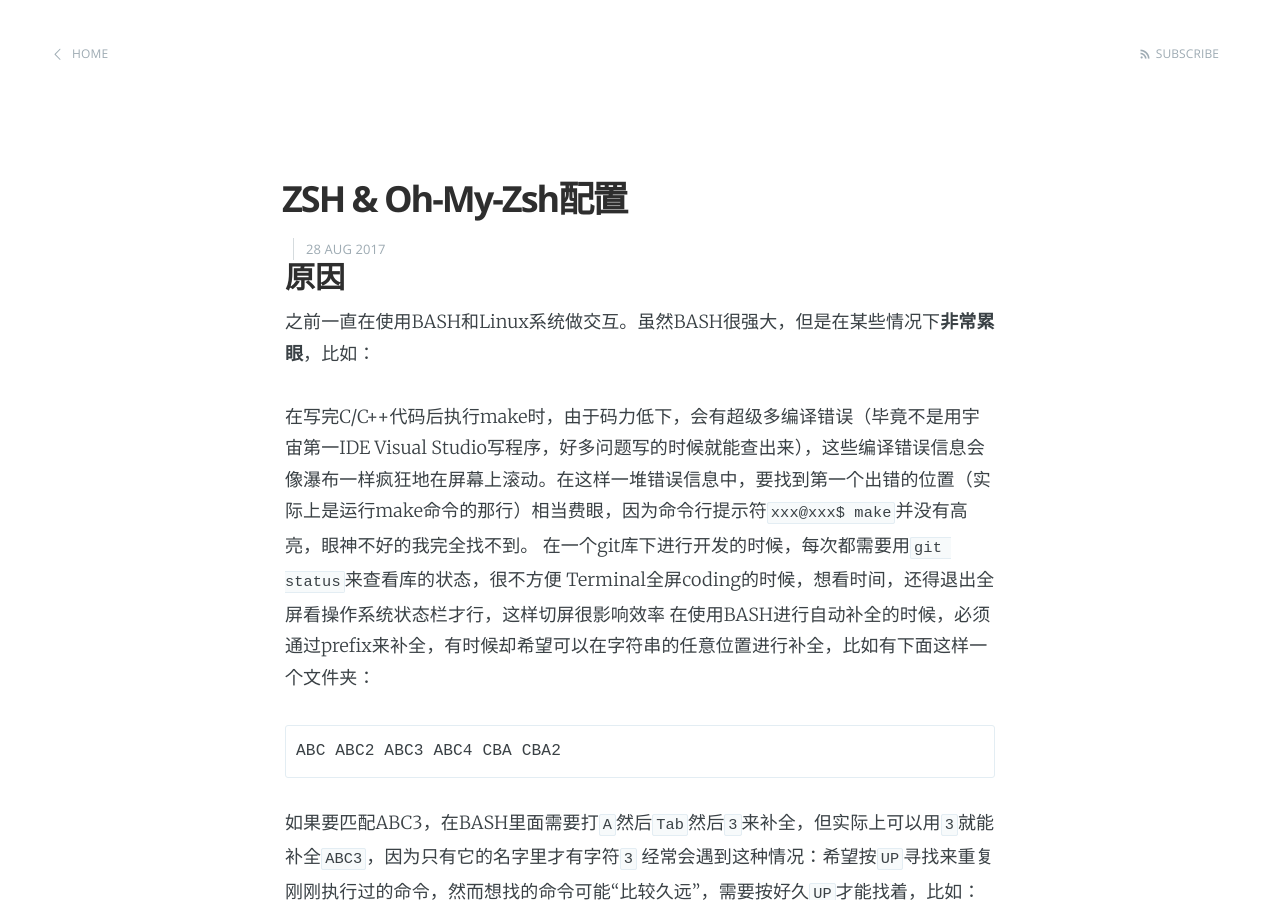
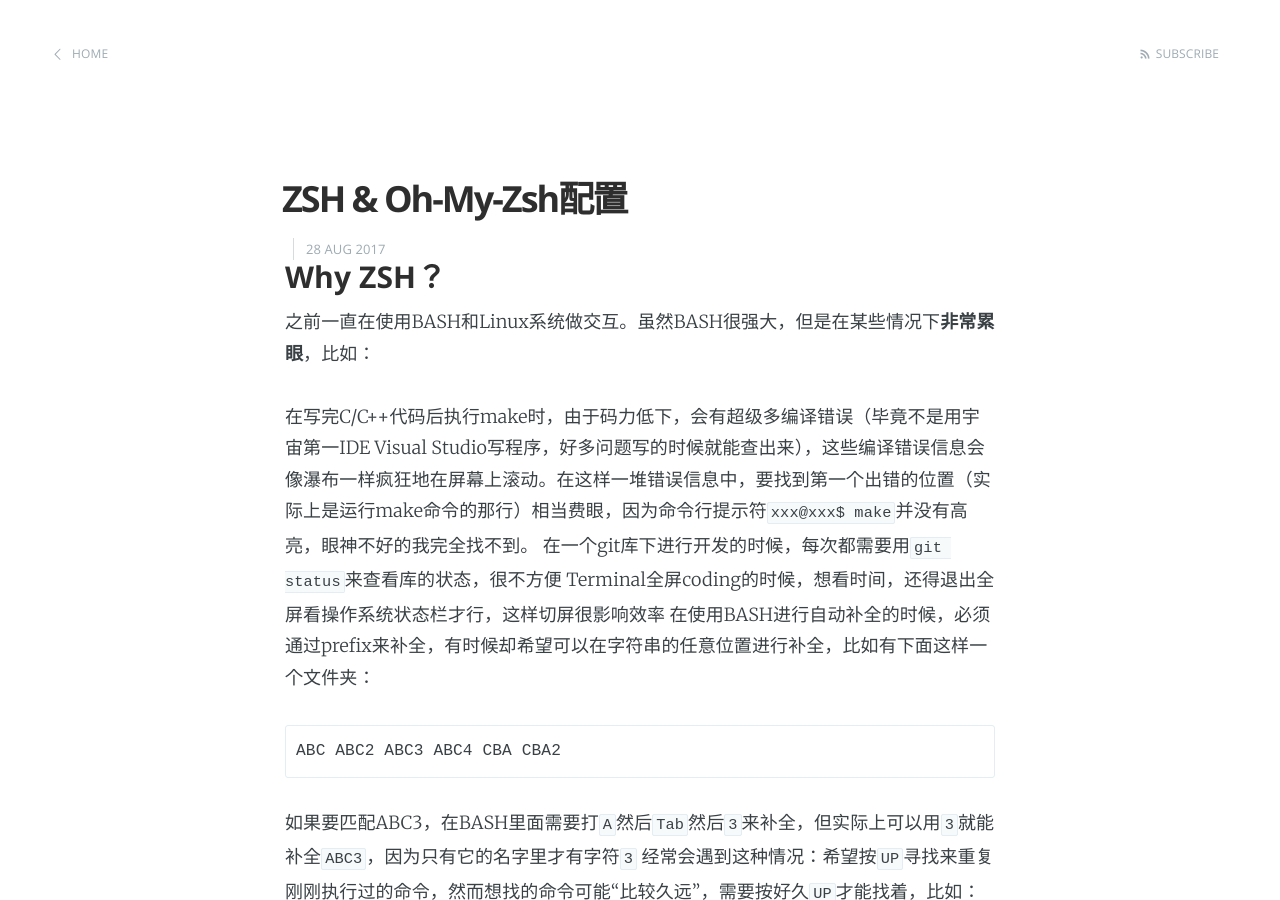
Before and after one commit to squidszyd/squidszyd.github.io, a Jekyll site: the page built from _posts/2017-08-28-zsh.md, in a window 1280 px wide and 900 px high. Built offline with Jekyll 4.4.1, drawn with Linux system fonts in a browser that asks for light colours.

Commit message:
Update 2017-08-28-zsh.md

```diff
--- a/_posts/2017-08-28-zsh.md
+++ b/_posts/2017-08-28-zsh.md
@@ -4,7 +4,7 @@ title: ZSH & Oh-My-Zsh配置
 date: 2017-08-28 20:51:00.000000000 +09:00
 ---
 
-### 原因
+### Why ZSH？
 之前一直在使用BASH和Linux系统做交互。虽然BASH很强大，但是在某些情况下**非常累眼**，比如：
 
 在写完C/C++代码后执行make时，由于码力低下，会有超级多编译错误（毕竟不是用宇宙第一IDE Visual Studio写程序，好多问题写的时候就能查出来），这些编译错误信息会像瀑布一样疯狂地在屏幕上滚动。在这样一堆错误信息中，要找到第一个出错的位置（实际上是运行make命令的那行）相当费眼，因为命令行提示符`xxx@xxx$ make`并没有高亮，眼神不好的我完全找不到。
```
